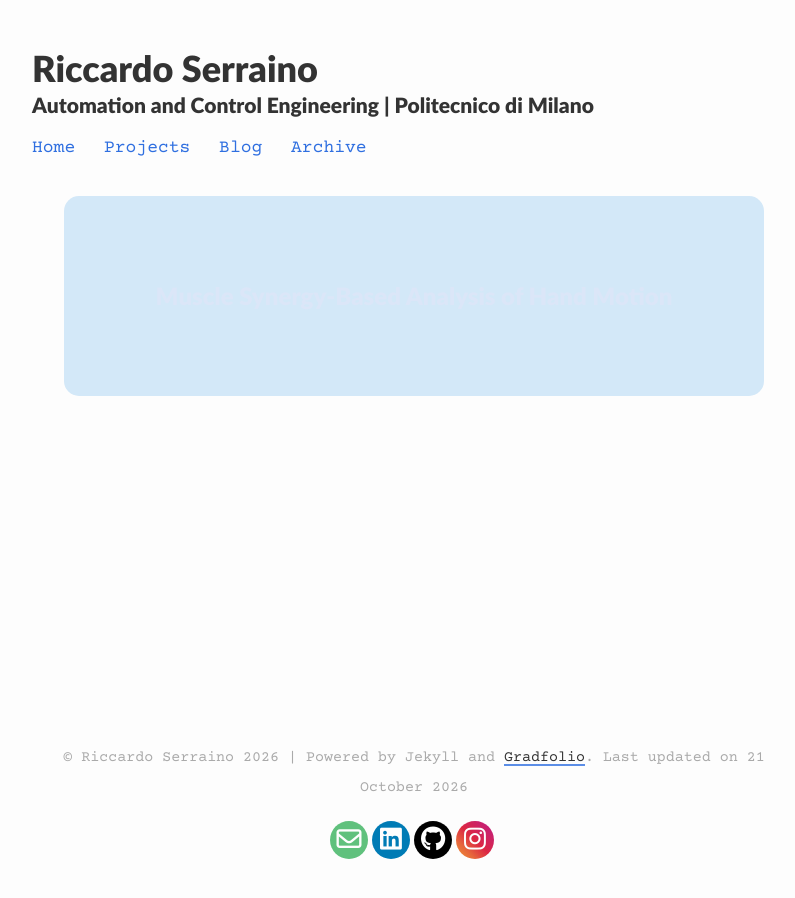
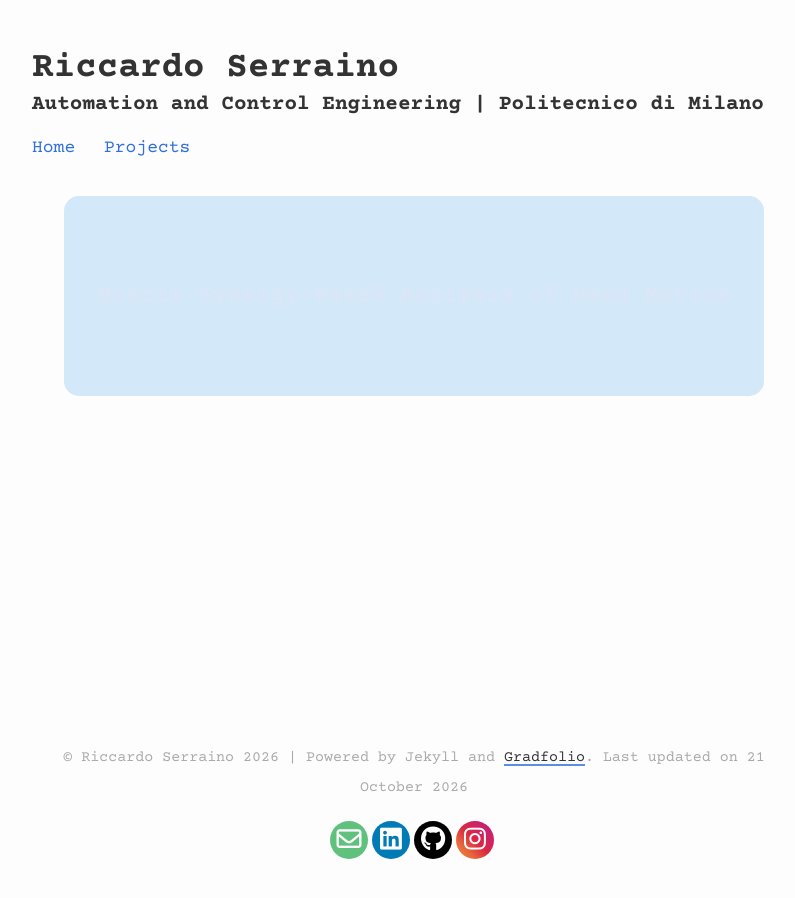
Before and after one commit to riccardoserraino/riccardoserraino.github.io, a Jekyll site: the page built from _pages/projects.md, in a window 1280 px wide. Shown: the whole page, without its empty margins (226-1021 px from the left). Built offline with Jekyll 4.4.1, drawn with Linux system fonts in a browser that asks for light colours.

Commit message:
style change

```diff
--- a/_config.yml
+++ b/_config.yml
@@ -44,12 +44,7 @@
     permalink: /projects/:name/
     order:
       - semg-motion-tracking.md
-      - muscle-synergy-pipeline.md
-      - truss-bridge-analysis.md
-      - automatic-coffee-machine.md
-      - riscv-cpu-core.md
-      - riscv-character-terminal.md
-      - quadcopter-frame.md
+
 
 sass:
   sass_dir: /assets/css/_sass
--- a/_includes/navigation.html
+++ b/_includes/navigation.html
@@ -1,6 +1,5 @@
 <div class="navbar links scroll">
         <a href="{{site.baseurl}}/">Home</a>
         <a href="{{site.baseurl}}/projects/">Projects</a>
-        <a href="{{site.baseurl}}/blog/">Blog</a>
-        <a href="{{site.baseurl}}/archive/">Archive</a>
+
 </div>
--- a/_layouts/default.html
+++ b/_layouts/default.html
@@ -7,7 +7,7 @@
 <head>
   <meta charset="utf-8">
   <meta content="width=device-width, initial-scale=1" name="viewport">
-  <link rel="stylesheet" href="{{site.baseurl}}/assets/css/main.css">
+  <link rel="stylesheet" href="{{site.baseurl}}/assets/css/main.css?v={{ site.time | date: '%s' }}">
 
   {% unless layout.hide_header_nav or page.hide_header_nav %}
   <header>
--- a/assets/css/_sass/style.scss
+++ b/assets/css/_sass/style.scss
@@ -33,7 +33,7 @@
 h4,
 h5,
 h6 {
-  font-family: "Lato", "Helvetica Neue", Helvetica, sans-serif;
+  font-family: $base-font-family;
   font-weight: bold;
   line-height: 1.8;
   margin: 0;
```
